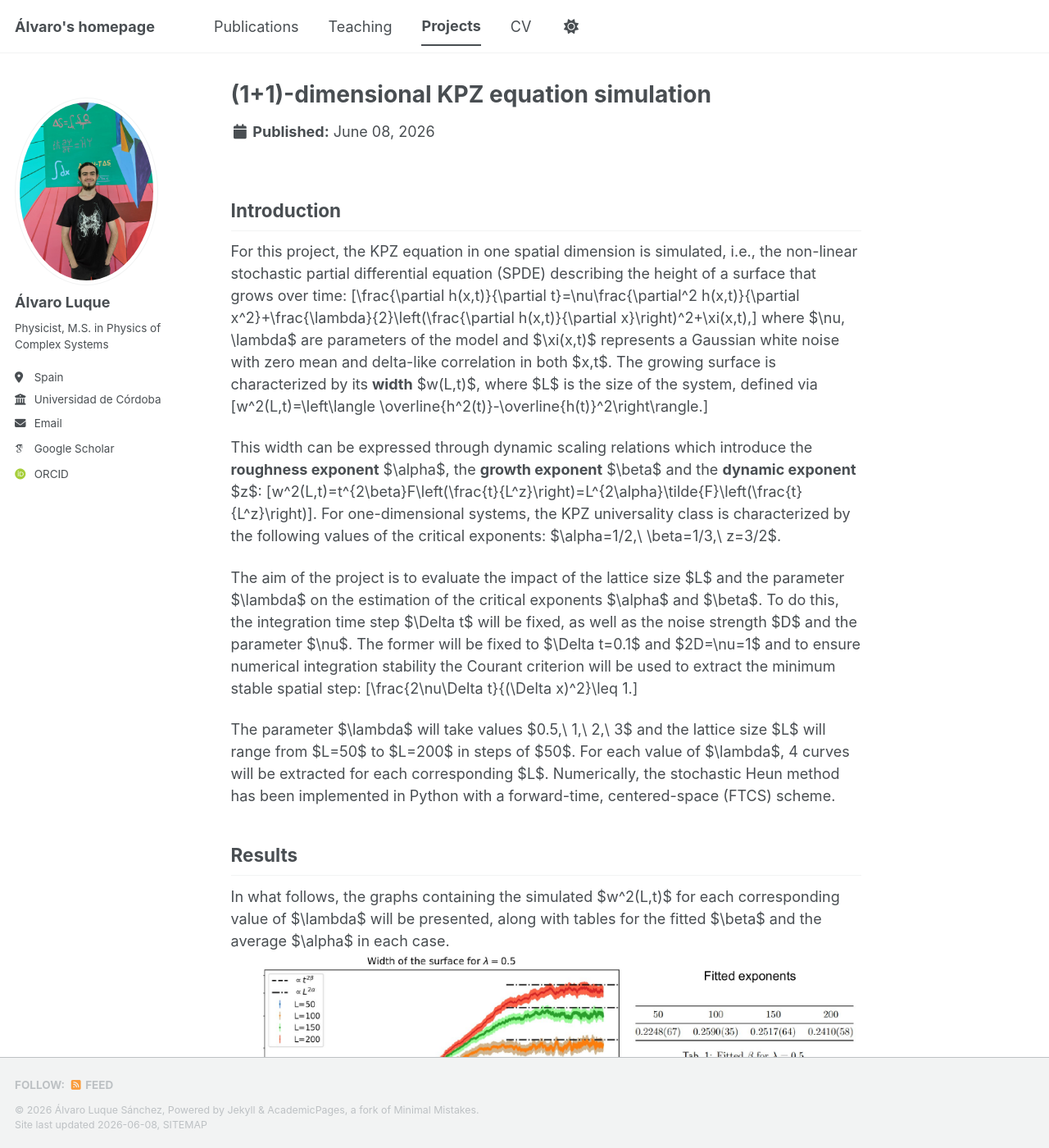
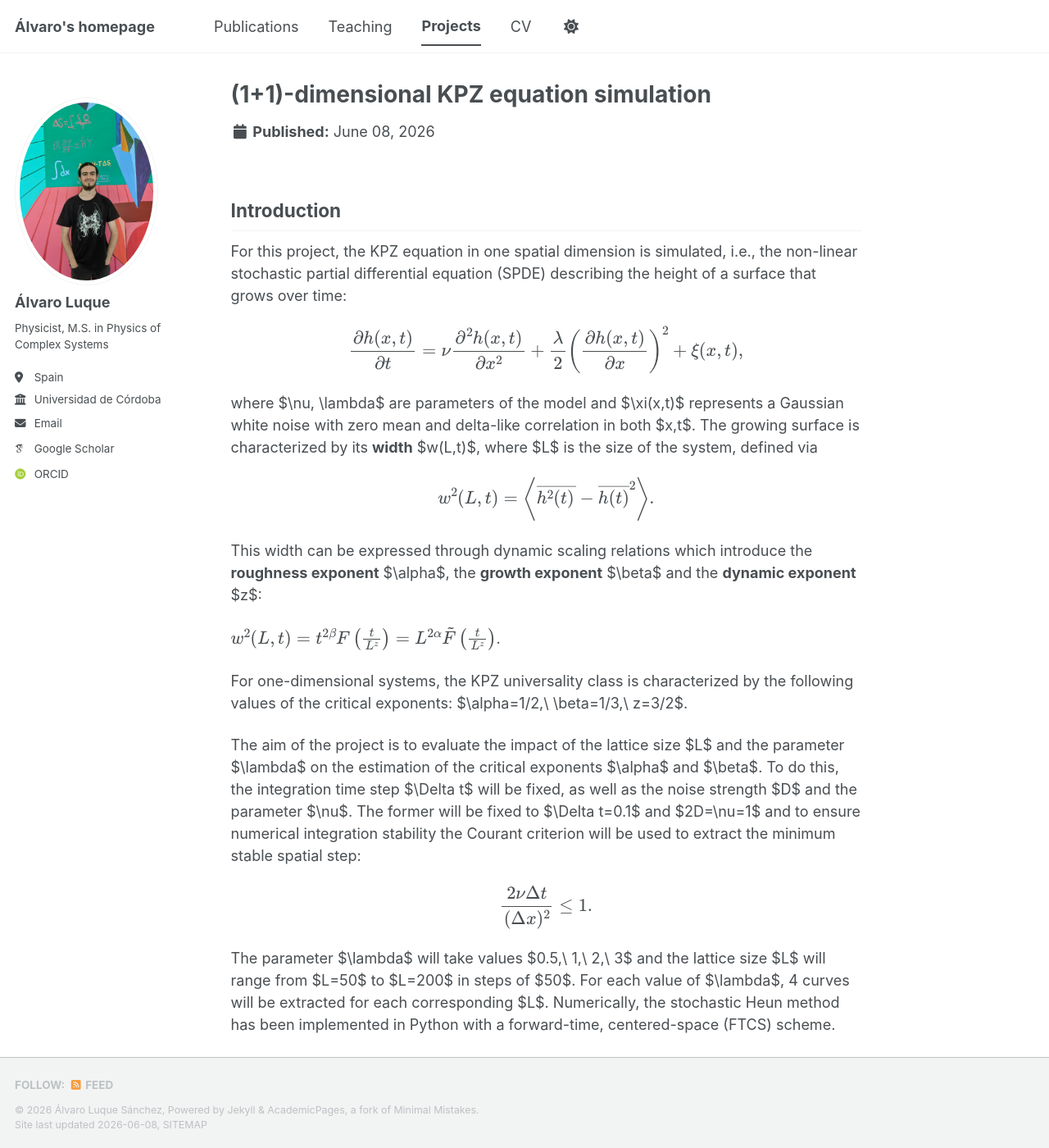
Before and after one commit to alvaro-luque/alvaro-luque.github.io, a Jekyll site: the page built from _portfolio/portfolio-1.md, in a window 1280 px wide and 1400 px high. Shown: the whole window at 82% size. Built offline with Jekyll 4.4.1, drawn with Linux system fonts in a browser that asks for light colours; some web fonts are replaced; a script bundle is joined from its source files by our own code; library files that are not in the unit come from our copies.

Commit message:
Update portfolio-1.md

```diff
--- a/_portfolio/portfolio-1.md
+++ b/_portfolio/portfolio-1.md
@@ -6,16 +6,22 @@ collection: portfolio
 
 ## Introduction
 For this project, the KPZ equation in one spatial dimension is simulated, i.e., the non-linear stochastic partial differential equation (SPDE) describing the height of a surface that grows over time:
-\[\frac{\partial h(x,t)}{\partial t}=\nu\frac{\partial^2 h(x,t)}{\partial x^2}+\frac{\lambda}{2}\left(\frac{\partial h(x,t)}{\partial x}\right)^2+\xi(x,t),\]
+
+$$\frac{\partial h(x,t)}{\partial t}=\nu\frac{\partial^2 h(x,t)}{\partial x^2}+\frac{\lambda}{2}\left(\frac{\partial h(x,t)}{\partial x}\right)^2+\xi(x,t),$$
+
 where $\nu, \lambda$ are parameters of the model and $\xi(x,t)$ represents a Gaussian white noise with zero mean and delta-like correlation in both $x,t$. The growing surface is characterized by its **width** $w(L,t)$, where $L$ is the size of the system, defined via
-\[w^2(L,t)=\left\langle \overline{h^2(t)}-\overline{h(t)}^2\right\rangle.\]
+
+$$w^2(L,t)=\left\langle \overline{h^2(t)}-\overline{h(t)}^2\right\rangle.$$
 
 This width can be expressed through dynamic scaling relations which introduce the **roughness exponent** $\alpha$, the **growth exponent** $\beta$ and the **dynamic exponent** $z$:
-\[w^2(L,t)=t^{2\beta}F\left(\frac{t}{L^z}\right)=L^{2\alpha}\tilde{F}\left(\frac{t}{L^z}\right)\].
+
+$$w^2(L,t)=t^{2\beta}F\left(\frac{t}{L^z}\right)=L^{2\alpha}\tilde{F}\left(\frac{t}{L^z}\right)$$.
+
 For one-dimensional systems, the KPZ universality class is characterized by the following values of the critical exponents: $\alpha=1/2,\ \beta=1/3,\ z=3/2$.
 
 The aim of the project is to evaluate the impact of the lattice size $L$ and the parameter $\lambda$ on the estimation of the critical exponents $\alpha$ and $\beta$. To do this, the integration time step $\Delta t$ will be fixed, as well as the noise strength $D$ and the parameter $\nu$. The former will be fixed to $\Delta t=0.1$ and $2D=\nu=1$ and to ensure numerical integration stability the Courant criterion will be used to extract the minimum stable spatial step:
-\[\frac{2\nu\Delta t}{(\Delta x)^2}\leq 1.\]
+
+$$\frac{2\nu\Delta t}{(\Delta x)^2}\leq 1.$$
 
 The parameter $\lambda$ will take values $0.5,\ 1,\ 2,\ 3$ and the lattice size $L$ will range from $L=50$ to $L=200$ in steps of $50$. For each value of $\lambda$, 4 curves will be extracted for each corresponding $L$. Numerically, the stochastic Heun method has been implemented in Python with a forward-time, centered-space (FTCS) scheme.
 
```
